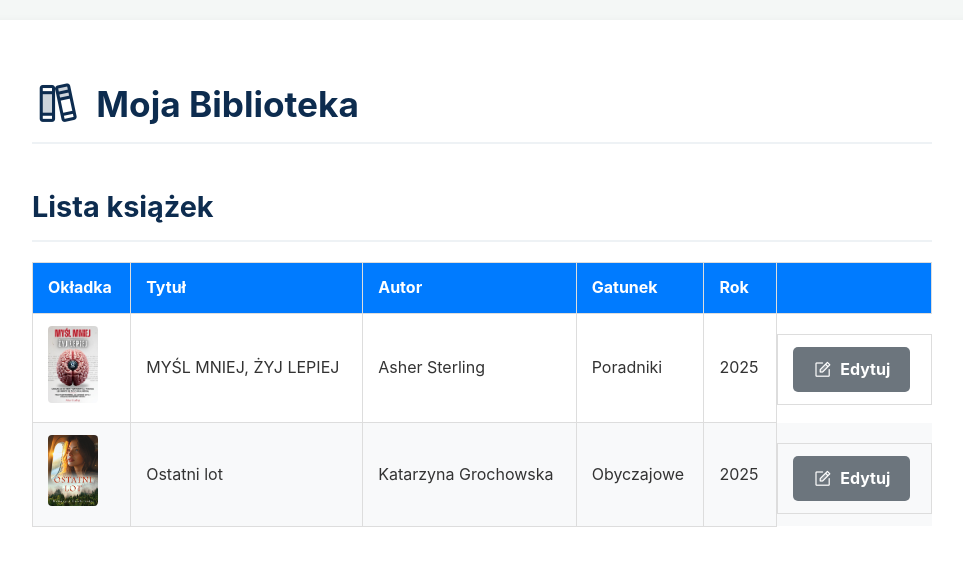
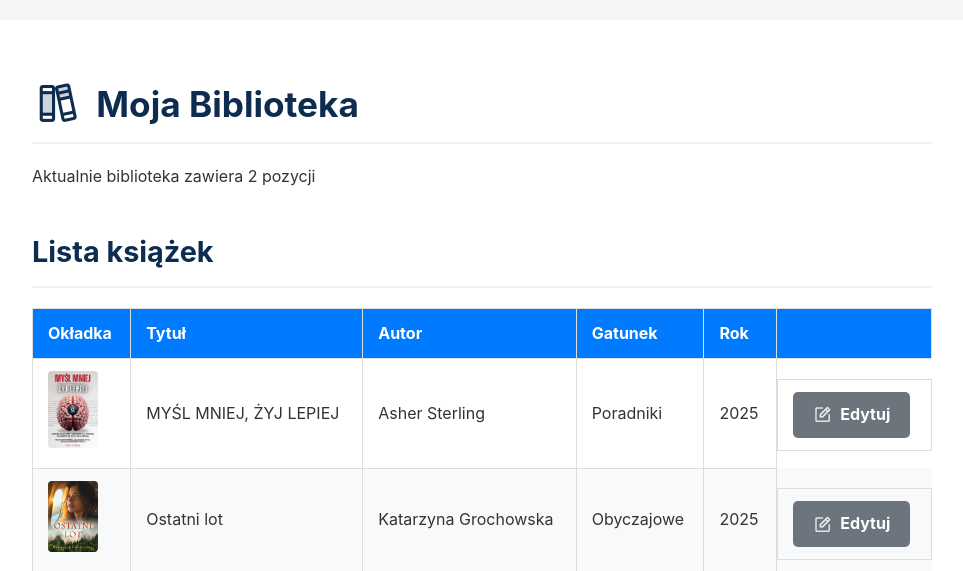
Before and after one commit to MarcinSachs/kodilla_biblioteka_wtf, a Flask app: page /library/ in a window 1280 px wide. Shown: the top 571 px of the page, without its empty margins (158-1121 px from the left). Run offline with Flask 3, Linux system fonts and the light colour scheme; some libraries are stand-ins or nearby versions.

Commit message:
Add amount of books

```diff
--- a/app.py
+++ b/app.py
@@ -15,7 +15,7 @@ os.makedirs(app.config['UPLOAD_FOLDER'], exist_ok=True)
 @app.route("/library/", methods=["GET", "POST"])
 def library():
     form = BookForm()
-    # Get uniq genres from dodel and set to form
+    # Get uniq genres from model and set to form
     genre_choices = books.get_unique_genres()
     form.genre.choices = genre_choices
 
--- a/templates/library.html
+++ b/templates/library.html
@@ -23,7 +23,7 @@
         </ul>
         {% endif %}
         {% endwith %}
-
+        <p>Aktualnie biblioteka zawiera {{books|length}} pozycji</p>
         <h2>Lista książek</h2>
         {% if books %}
         <table>
```
